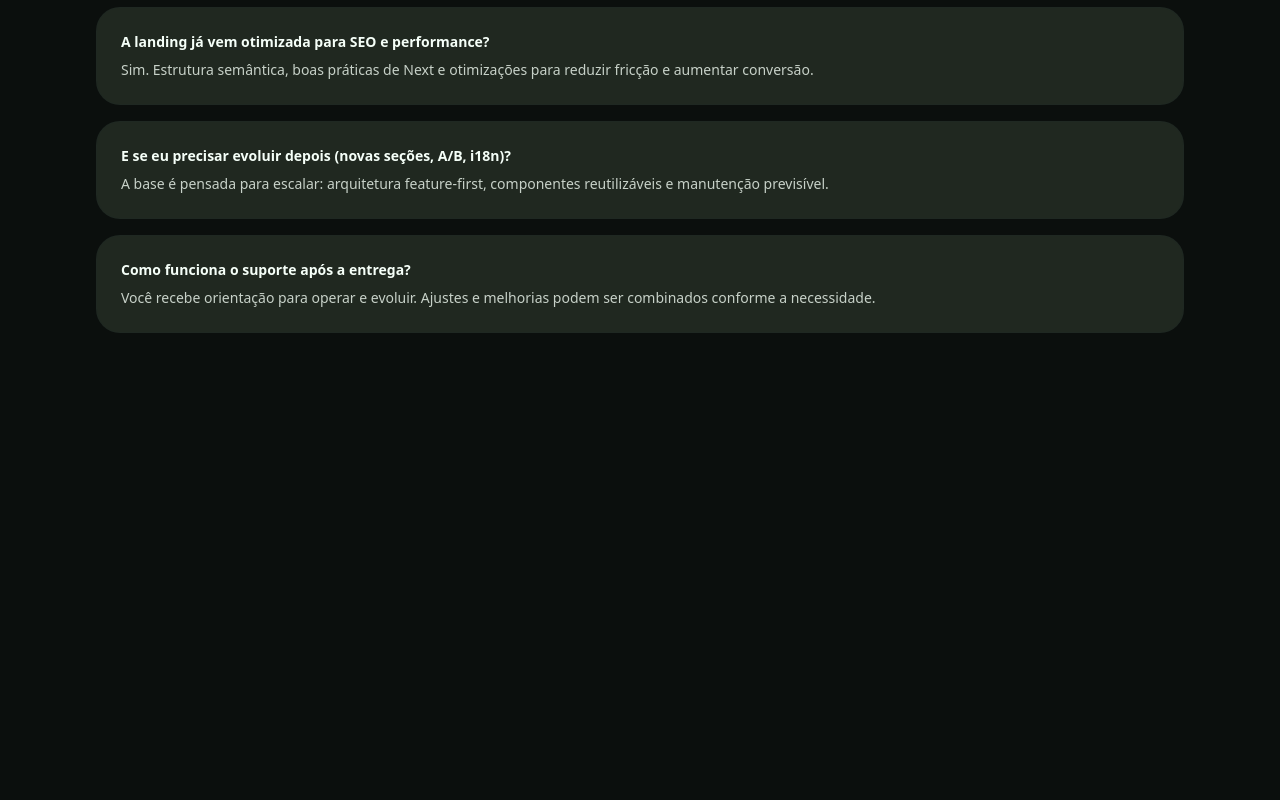
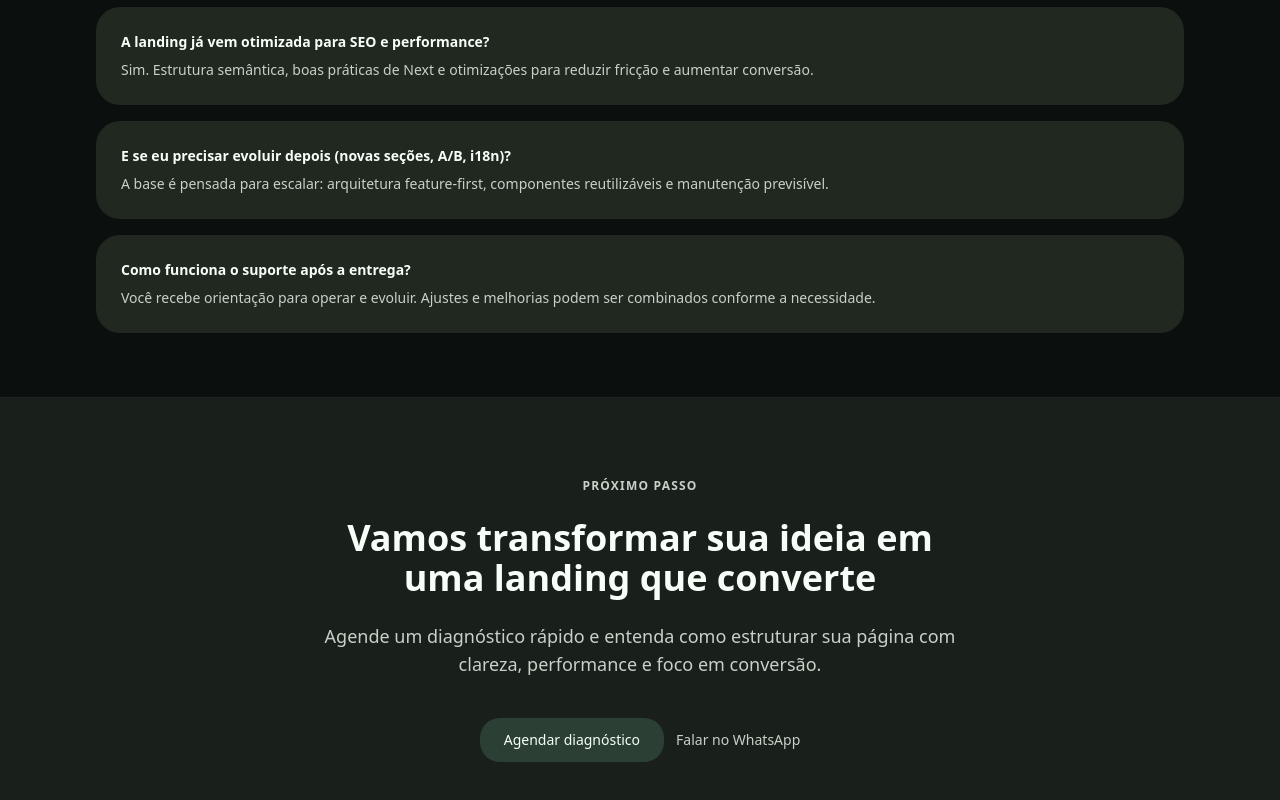
Before and after one commit to LeonardoAlbano/epigraphe-LP, a Next.js app: page / in a window 1280 px wide. Shown: the part 3520-4320 px from the top of the page. Before the commit the page ends 3917 px from the top, so only its background shows below. Built offline with nearby package versions, Linux system fonts and the light colour scheme.

Commit message:
feat(marketing): render final cta section

```diff
--- a/src/features/marketing/ui/landing-page.tsx
+++ b/src/features/marketing/ui/landing-page.tsx
@@ -5,6 +5,7 @@ import { SolutionSection } from "./components/sections/solution-section";
 import { BenefitsSection } from "./components/sections/benefits-section";
 import { HowItWorksSection } from "./components/sections/how-it-works-section";
 import { FaqSection } from "./components/sections/faq-section";
+import { FinalCtaSection } from "./components/sections/final-cta-section";
 
 export function LandingPage() {
   return (
@@ -16,6 +17,7 @@ export function LandingPage() {
       <BenefitsSection />
       <HowItWorksSection />
       <FaqSection />
+      <FinalCtaSection />
     </section>
   );
 }
```
